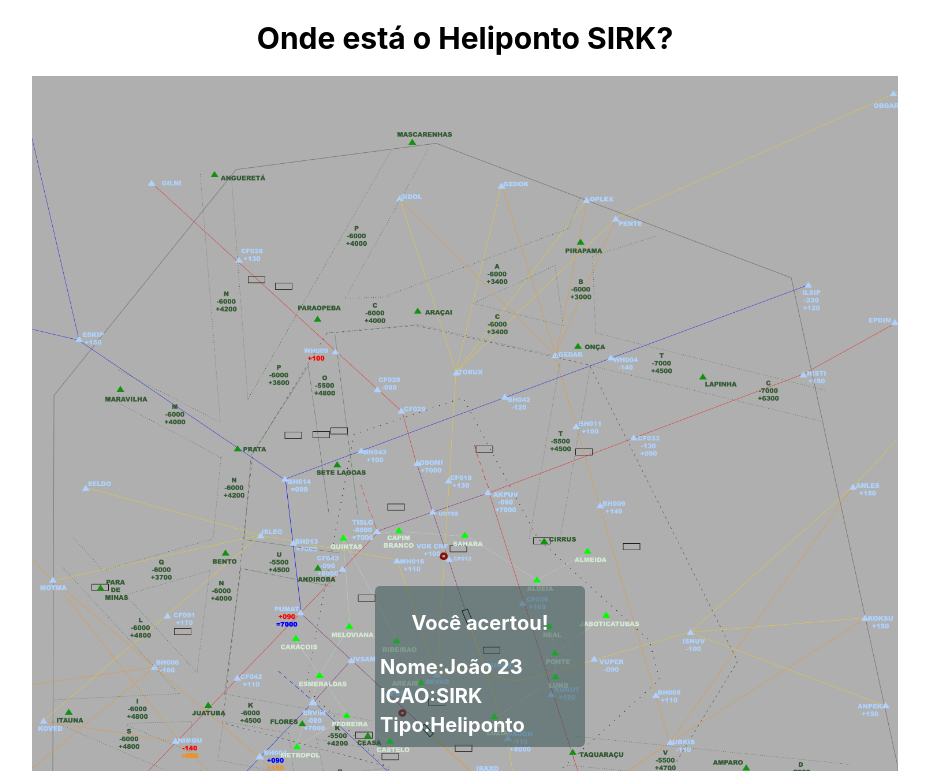
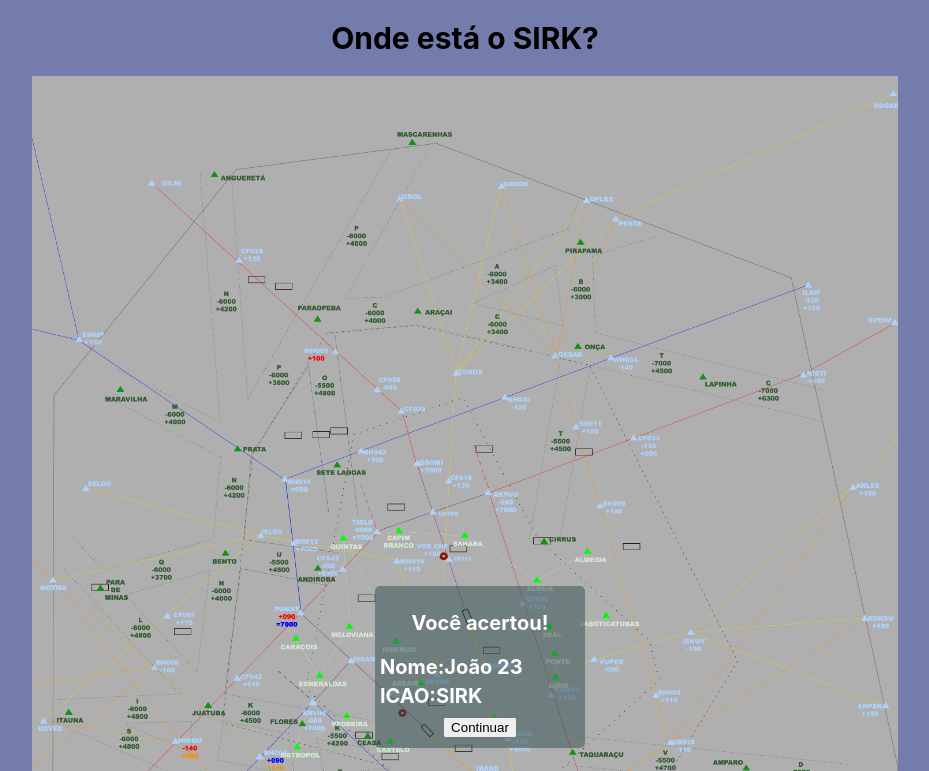
Before and after one commit to duduferrer/Quiz-TMA-BH, a React app: page / in a window 1280 px wide. Both pictures are taken after a click on the element 587 px from the left and 788 px from the top of the page. Shown: the top 771 px of the page, without its empty margins (175-1104 px from the left). Built offline with nearby package versions, Linux system fonts and the light colour scheme.

Commit message:
mudada interface pergunta, add botao continuar

```diff
--- a/src/pages/MapQuestion/MapQuestion.css
+++ b/src/pages/MapQuestion/MapQuestion.css
@@ -1,3 +1,6 @@
+body{
+  background-color: #747cac;
+}
 .img{
     position: relative;
     margin: auto;
@@ -18,6 +21,7 @@
     text-align: center;
     font-size: 30px;
     font-weight: bold;
+    background-color: ;
   }
 
 .map{
@@ -47,3 +51,7 @@
     margin-top: 0px;
     margin-bottom: 5px;
 }
+
+#continue{
+  text-align: center;
+}
--- a/src/pages/MapQuestion/MapQuestion.js
+++ b/src/pages/MapQuestion/MapQuestion.js
@@ -50,7 +50,9 @@ export const MapQuestion = ()=>{
                     <div className='DadosAD'>
                         <p className='item'>Nome:{airdromeQuestionsContext.name}</p>
                         <p className='item'>ICAO:{airdromeQuestionsContext.icao}</p>
-                        <p className='item'>Tipo:{airdromeQuestionsContext.type}</p>
+                        <div id="continue">
+                            <button>Continuar</button>
+                        </div>
                     </div>
                 </div>:""}
         </div>
--- a/src/pages/MapQuestion/Question.tsx
+++ b/src/pages/MapQuestion/Question.tsx
@@ -2,10 +2,8 @@ import React, { createContext, PropsWithChildren, useState } from 'react';
 
 interface AirdromeQuestion{
     id: number;
-    type: string;
     name: string;
     icao: string;
-    map: string;
     ans_x: number;
     ans_y: number;
 }
@@ -18,10 +16,8 @@ export const AirdromeQuestionsProvider: React.FC<Props> = ({children}) => {
     return (
         <AirdromeQuestionsContext.Provider value={{
             id: 1,
-            type: 'Heliponto',
             name: 'João 23',
             icao: 'SIRK',
-            map: '13x16 sem legenda AD',
             ans_x: 380.35,
             ans_y: 712.50
         }}>
```
